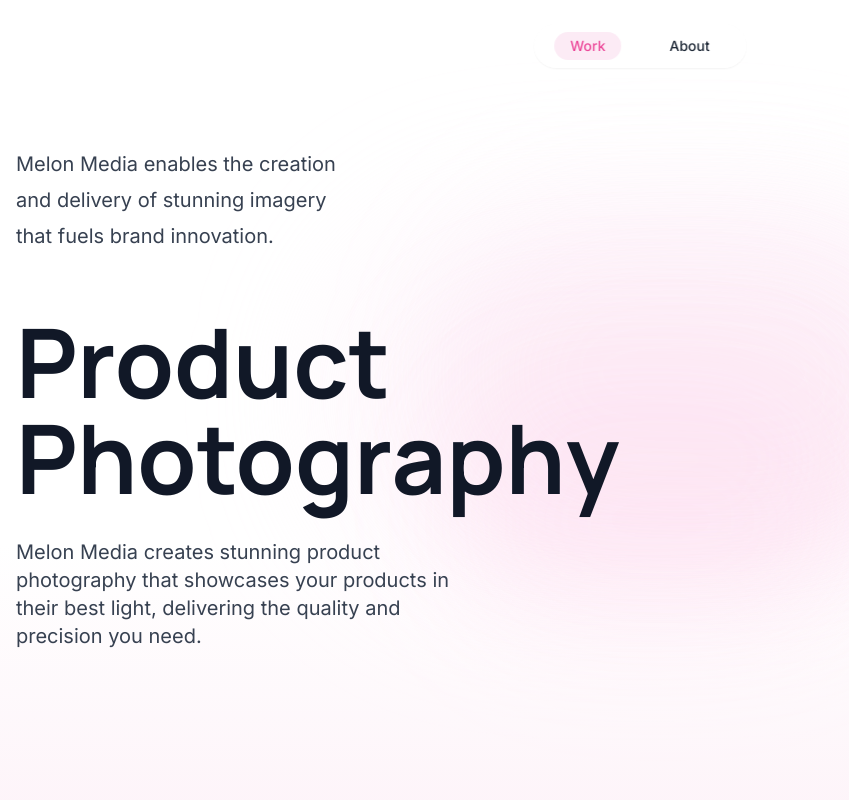
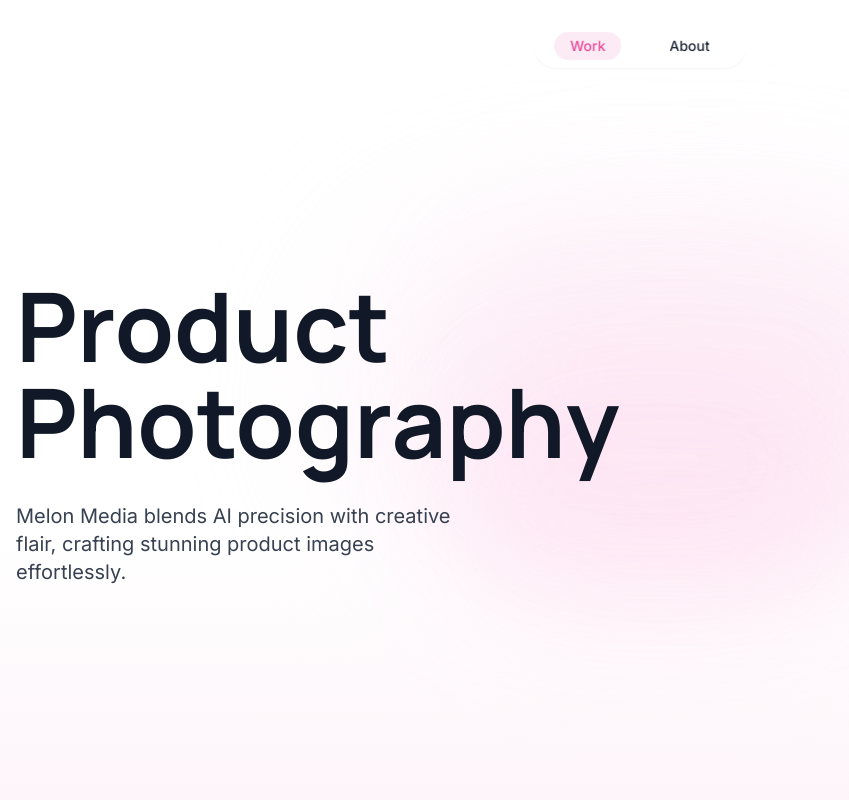
Before and after one commit to veersaraf/melon-media, a React (Vite) app: page / in a window 1280 px wide. Shown: the top 800 px of the page, without its empty margins (0-849 px from the left). Built offline with nearby package versions, Linux system fonts and the light colour scheme.

Commit message:
Visual edit in Lovable
Edited UI in Lovable

```diff
--- a/src/components/Hero.tsx
+++ b/src/components/Hero.tsx
@@ -1,9 +1,6 @@
-
 import { motion } from 'framer-motion';
-
 const Hero = () => {
-  return (
-    <section className="relative min-h-screen flex items-center overflow-hidden bg-gradient-to-b from-white to-white">
+  return <section className="relative min-h-screen flex items-center overflow-hidden bg-gradient-to-b from-white to-white">
       {/* Abstract gradient blobs */}
       <div className="absolute inset-0 overflow-hidden">
         {/* Off-white background with hints of pink */}
@@ -18,50 +15,51 @@ const Hero = () => {
 
       <div className="container mx-auto px-4 z-10">
         <div className="max-w-3xl">
-          <motion.div
-            className="mb-16"
-            initial={{ opacity: 0, y: 20 }}
-            animate={{ opacity: 1, y: 0 }}
-            transition={{ duration: 0.8 }}
-          >
-            <p className="text-lg md:text-xl text-gray-700 mb-2">
-              Melon Media enables the creation
-            </p>
-            <p className="text-lg md:text-xl text-gray-700 mb-2">
-              and delivery of stunning imagery
-            </p>
-            <p className="text-lg md:text-xl text-gray-700">
-              that fuels brand innovation.
-            </p>
+          <motion.div className="mb-16" initial={{
+          opacity: 0,
+          y: 20
+        }} animate={{
+          opacity: 1,
+          y: 0
+        }} transition={{
+          duration: 0.8
+        }}>
+
+
+
           </motion.div>
 
-          <motion.h1
-            className="text-6xl md:text-8xl font-bold text-gray-900 mb-8"
-            initial={{ opacity: 0, y: 20 }}
-            animate={{ opacity: 1, y: 0 }}
-            transition={{ duration: 0.8, delay: 0.2 }}
-          >
-            Product<br/>
+          <motion.h1 className="text-6xl md:text-8xl font-bold text-gray-900 mb-8" initial={{
+          opacity: 0,
+          y: 20
+        }} animate={{
+          opacity: 1,
+          y: 0
+        }} transition={{
+          duration: 0.8,
+          delay: 0.2
+        }}>
+            Product<br />
             Photography
           </motion.h1>
 
-          <motion.div
-            className="text-lg md:text-xl text-gray-700 max-w-md"
-            initial={{ opacity: 0, y: 20 }}
-            animate={{ opacity: 1, y: 0 }}
-            transition={{ duration: 0.8, delay: 0.4 }}
-          >
-            <p>
-              Melon Media creates stunning product photography that showcases your products in their best light, delivering the quality and precision you need.
-            </p>
+          <motion.div className="text-lg md:text-xl text-gray-700 max-w-md" initial={{
+          opacity: 0,
+          y: 20
+        }} animate={{
+          opacity: 1,
+          y: 0
+        }} transition={{
+          duration: 0.8,
+          delay: 0.4
+        }}>
+            <p>Melon Media blends AI precision with creative flair, crafting stunning product images effortlessly.</p>
           </motion.div>
         </div>
       </div>
 
       {/* Smooth gradient transition to the next section */}
       <div className="absolute bottom-0 left-0 w-full h-64 bg-gradient-to-b from-transparent to-pink-50/80 pointer-events-none"></div>
-    </section>
-  );
+    </section>;
 };
-
 export default Hero;
```
